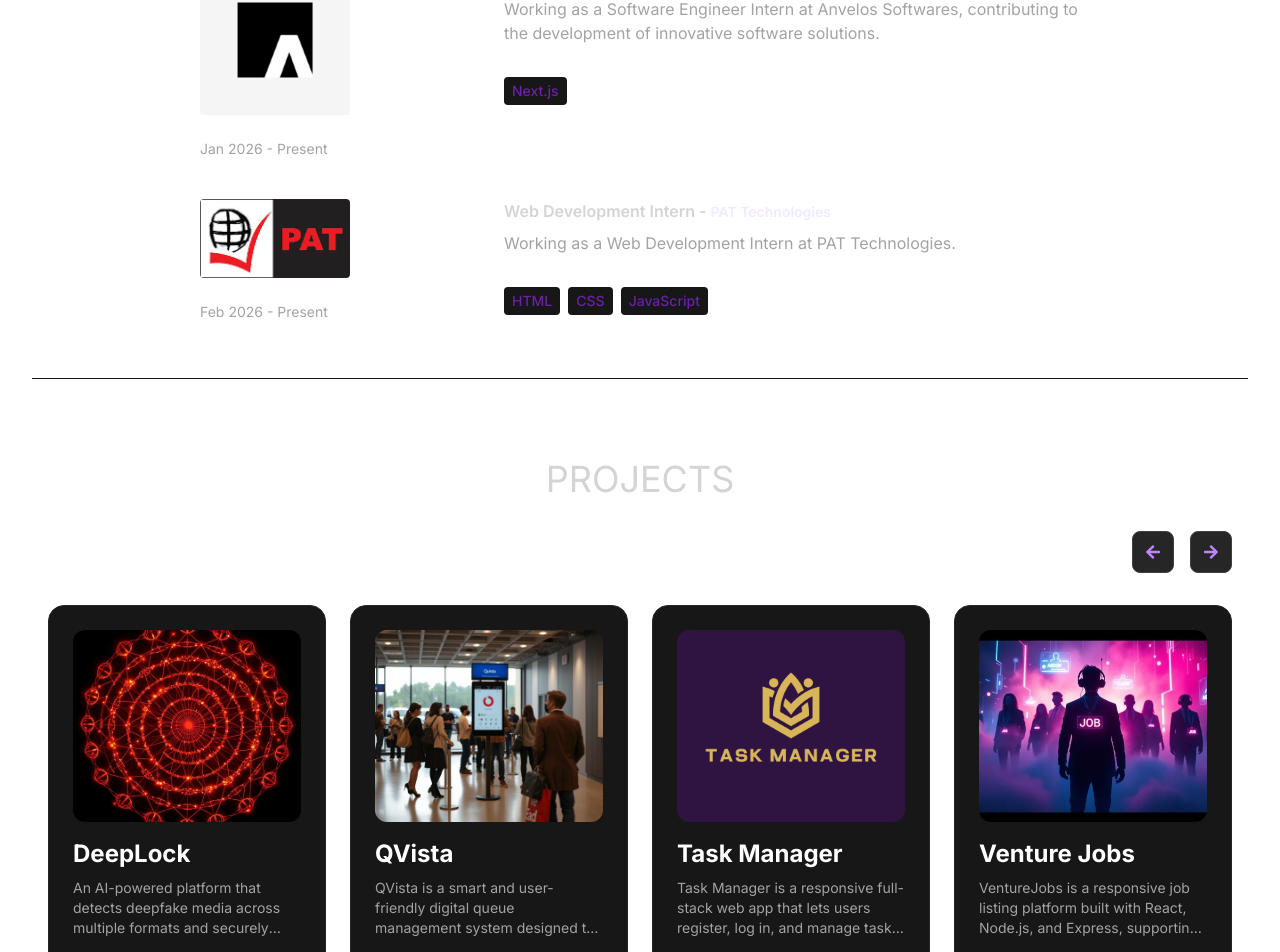
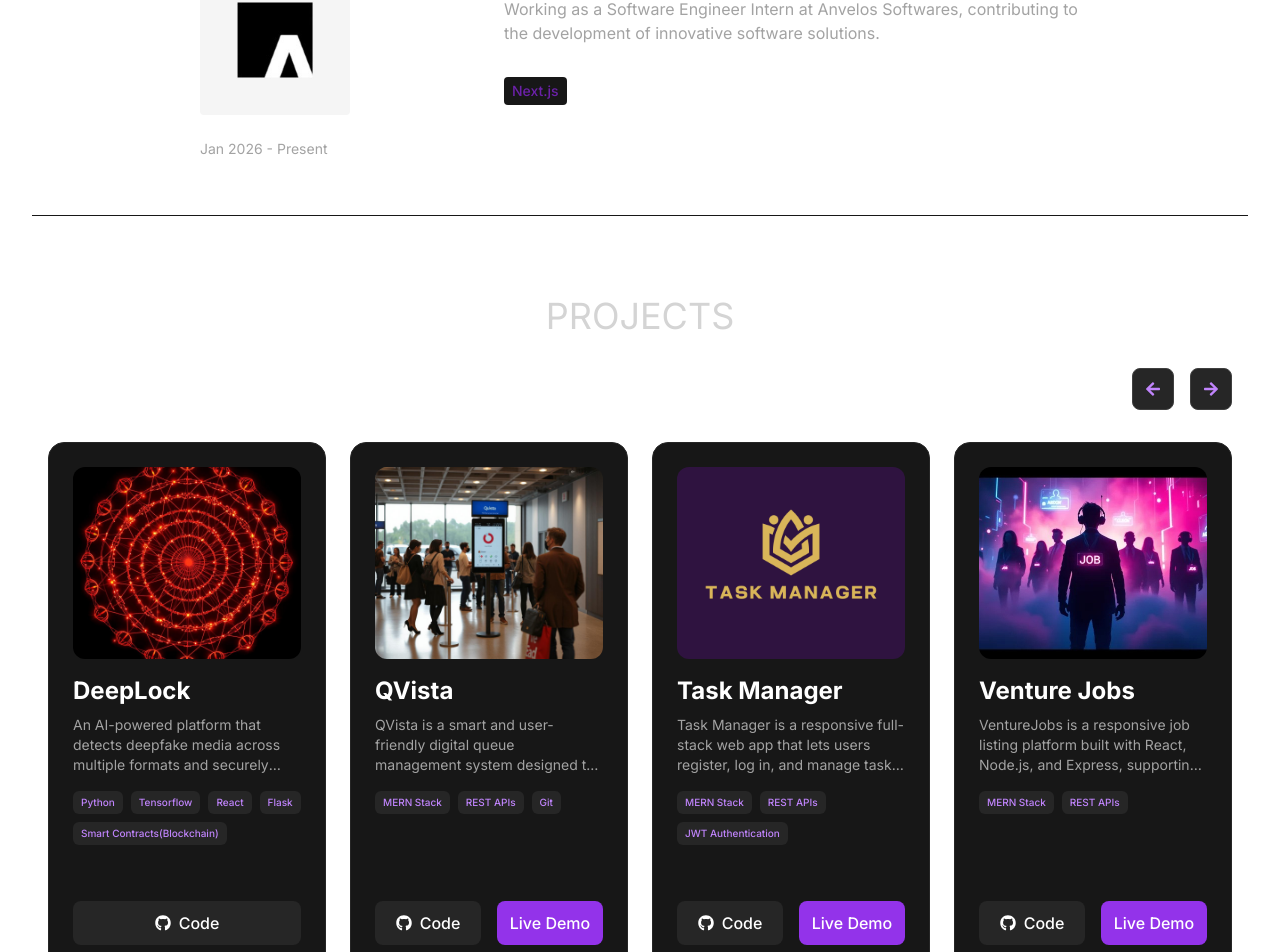
Before and after one commit to BavithSuvarna/bavithportfolio, a React (Vite) app: page / in a window 1280 px wide. Shown: the part 1738-2690 px from the top of the page. Built offline with nearby package versions, Linux system fonts and the light colour scheme.

Commit message:
Previous chnages undone

```diff
--- a/src/constants/index.js
+++ b/src/constants/index.js
@@ -14,7 +14,7 @@ import achievement5 from "../assets/achievements/achievement-5.jpg";
 import achievement6 from "../assets/achievements/achievement-6.jpg";
 
 import experience1 from "../assets/experiences/experience-1.jpeg";
-import experience2 from "../assets/experiences/experience-2.jpg";
+
 export const HERO_CONTENT = `I’m currently studying Computer Science at Sahyadri College of Engineering and Management Mangalore. I’m always looking for new challenges and love exploring ways to turn ideas into real, working solutions. I believe in continuous learning, and whether it’s through building projects or connecting with others, I’m always growing and evolving. I’m excited to see where this journey takes me and would love to connect with others who are equally passionate about tech, learning, and making an impact.
 `;
 
@@ -29,14 +29,6 @@ export const EXPERIENCES = [
     description: `Working as a Software Engineer Intern at Anvelos Softwares, contributing to the development of innovative software solutions.`,
     technologies: ["Next.js"],
     companyUrl: "https://www.anvelos.com/",
-  },
-  {
-    year: "Feb 2026 - Present",
-    role: "Web Development Intern",
-    company: "PAT Technologies",
-    image: experience2,
-    description: `Working as a Web Development Intern at PAT Technologies.`,
-    technologies: ["HTML", "CSS", "JavaScript"],
   },
 ];
 
```
Also changed, not shown: src/assets/experiences/experience-2.jpg (deleted).
